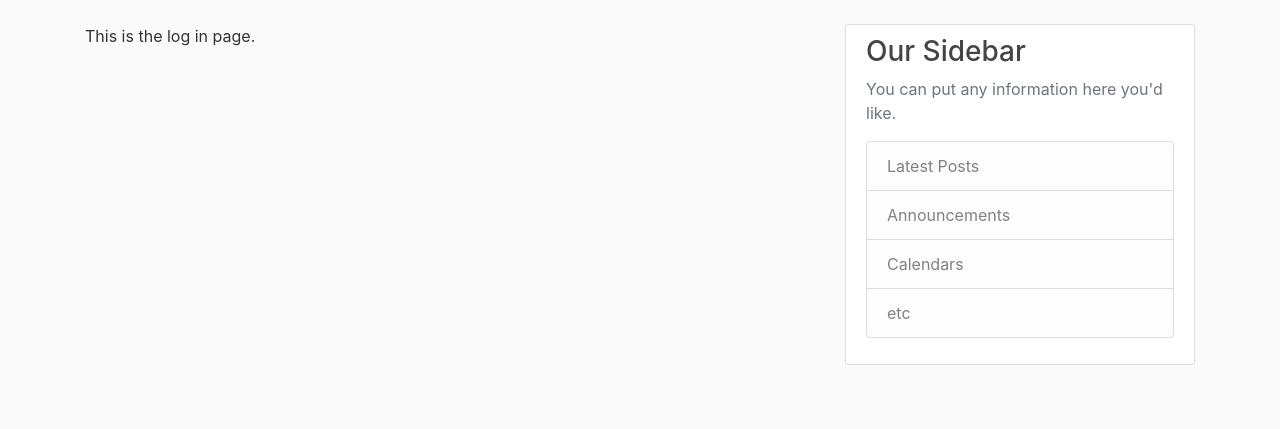
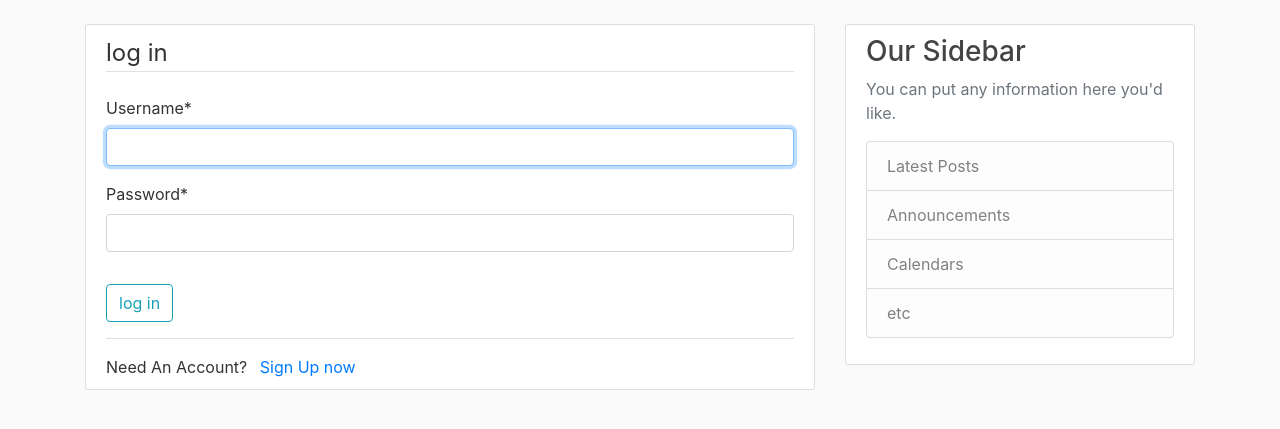
Before and after one commit to JermainGeorge/blog-web, a Django app: page /login/ in a window 1280 px wide. Shown: the part 56-485 px from the top of the page. Run offline with Django 5.2, Linux system fonts and the light colour scheme; some libraries are stand-ins or nearby versions.

Commit message:
Log in and log out action

```diff
--- a/tutorial/blog/templates/blog/base.html
+++ b/tutorial/blog/templates/blog/base.html
@@ -33,7 +33,7 @@
           </div>
           <!-- Navbar Right Side -->
           <div class="navbar-nav">
-            <a class="nav-item nav-link" href="{% url 'blog-login' %}">Login</a>
+            <a class="nav-item nav-link" href="{% url 'users-login' %}">Login</a>
             <a class="nav-item nav-link" href="{% url 'users-register' %}">Register</a>
           </div>
         </div>
--- a/tutorial/blog/templates/blog/login.html
+++ /dev/null
@@ -1,6 +0,0 @@
-{% extends "blog/base.html" %}
-{% block content %}
-   <div><p>
-    This is the log in page.
-   </p></div>
-{% endblock content %}
--- a/tutorial/blog/urls.py
+++ b/tutorial/blog/urls.py
@@ -1,12 +1,9 @@
-
 from django.urls import path
 from . import views
-from users import views as user_views
+
 
 urlpatterns = [
     path('', views.home, name='blog-home'),
     path('about/', views.about, name='blog-about'),
-    path('login/', views.login, name='blog-login'),
-    path('register/', user_views.register, name='users-register'),
 
 ]
--- a/tutorial/tutorial/settings.py
+++ b/tutorial/tutorial/settings.py
@@ -127,3 +127,6 @@ STATIC_URL = 'static/'
 DEFAULT_AUTO_FIELD = 'django.db.models.BigAutoField'
 
 CRISPY_TEMPLATE_PACK = 'bootstrap4'
+
+
+LOGIN_REDIRECT_URL = 'blog-home'
--- a/tutorial/tutorial/urls.py
+++ b/tutorial/tutorial/urls.py
@@ -15,10 +15,15 @@ Including another URLconf
     2. Add a URL to urlpatterns:  path('blog/', include('blog.urls'))
 """
 from django.contrib import admin
+from django.contrib.auth import  views as auth_views
 from django.urls import path, include
-
+from users import views as user_views
 
 urlpatterns = [
     path('admin/', admin.site.urls),
+    path('register/', user_views.register, name='users-register'),
+    #class based views
+    path('login/', auth_views.LoginView.as_view(template_name='users/login.html'), name='users-login'),
+    path('logout/', auth_views.LogoutView.as_view(template_name='users/logout.html'), name='users-logout'),
     path('', include('blog.urls')),
 ]
--- /dev/null
+++ b/tutorial/users/templates/users/login.html
@@ -0,0 +1,20 @@
+{% extends "blog/base.html" %}
+{% load crispy_forms_tags %}
+{% block content %}
+    <div class="content-section">
+        <form method="POST">
+            {% csrf_token %}
+            <fieldset class="form-group">
+                <legend class="border-bottom mb-4">log in</legend>
+                {{ form|crispy }}
+            </fieldset>
+            <div class="form-group">
+                <button class="btn btn-outline-info" type="submit">log in</button>
+            </div>
+        </form>
+        <div class="border-top pt-3">
+           Need An Account? <a class="ml-2" href="{%url 'users-register'%}">Sign Up now</a>
+            </small>
+        </div>
+    </div>
+{% endblock content %}
--- a/tutorial/users/views.py
+++ b/tutorial/users/views.py
@@ -10,8 +10,8 @@ def register(request):
             #this will creat a new user from the form in the front end
             form.save()
             username = form.cleaned_data.get('username')
-            messages.success(request, f'Account created for {username}!')
-            return redirect('blog-home')
+            messages.success(request, f'Ure account has been created you are now able to log in!')
+            return redirect('users-login')
     else:
         form = UserRegisterform()
     return render(request , 'users/register.html', {'form': form})
```
Also changed, not shown: tutorial/users/templates/users/logout.html (added, +10 -0 lines), tutorial/README.MD (added), tutorial/db.sqlite3.
